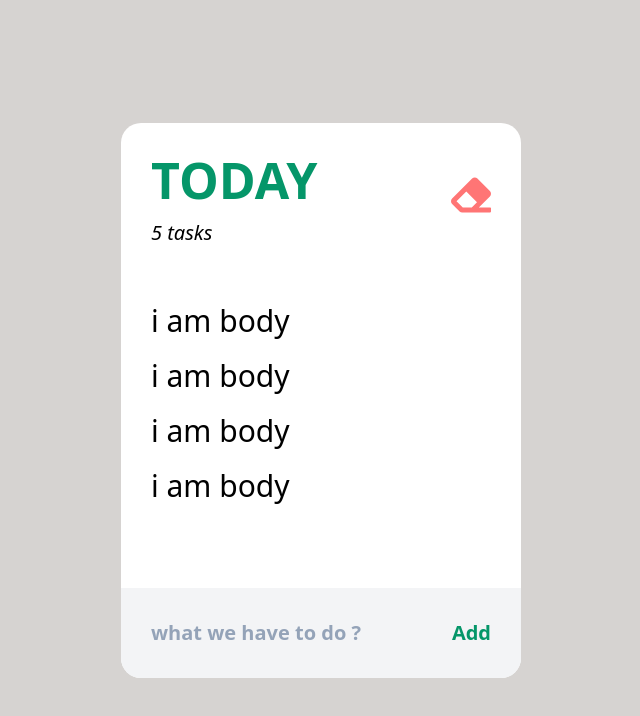
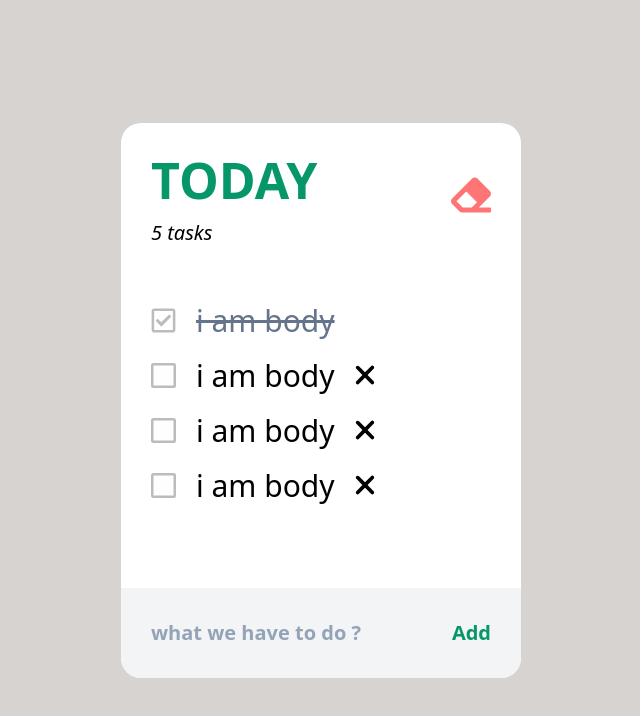
Before and after one commit to caption01/simplesat-assignment, a React (Vite) app in the folder app/: page / in a window 1280 px wide. Shown: the top 716 px of the page, without its empty margins (319-959 px from the left). Built offline with nearby package versions, Linux system fonts and the light colour scheme.

Commit message:
create TodoItem

```diff
--- a/app/src/components/Base/Icon/asset.jsx
+++ b/app/src/components/Base/Icon/asset.jsx
@@ -1,6 +1,6 @@
 const getSize = (size) => `${size}rem`;
 
-export const Eraser = ({ size = 24, color = '#FF7575' }) => {
+export const Eraser = ({ size = 24, color = '#FF7575', ...props }) => {
   let remSize = getSize(size);
   return (
     <svg
@@ -8,6 +8,7 @@ export const Eraser = ({ size = 24, color = '#FF7575' }) => {
       height={remSize}
       viewBox="0 0 19 17"
       xmlns="http://www.w3.org/2000/svg"
+      {...props}
     >
       <path
         d="M18.4783 9.16578C19.1739 8.47017 19.1739 7.34234 18.4783 6.64673L12.5408 0.709225C11.8452 0.0136101 10.7174 0.013573 10.0217 0.709225L0.521681 10.2092C-0.173934 10.9048 -0.173934 12.0327 0.521681 12.7283L4.08418 16.2908C4.41825 16.6248 4.87132 16.8125 5.34375 16.8125H18.5547C18.8006 16.8125 19 16.6131 19 16.3672V14.8828C19 14.6369 18.8006 14.4375 18.5547 14.4375H13.2066L18.4783 9.16578ZM7.24798 6.84174L12.3458 11.9396L9.84783 14.4375H5.58971L2.62096 11.4688L7.24798 6.84174Z"
@@ -17,7 +18,7 @@ export const Eraser = ({ size = 24, color = '#FF7575' }) => {
   );
 };
 
-export const Cross = ({ size = 24, color = 'black' }) => {
+export const Cross = ({ size = 24, color = 'black', ...props }) => {
   let remSize = getSize(size);
   return (
     <svg
@@ -25,6 +26,7 @@ export const Cross = ({ size = 24, color = 'black' }) => {
       height={remSize}
       viewBox="0 0 11 12"
       xmlns="http://www.w3.org/2000/svg"
+      {...props}
     >
       <path
         d="M0.323125 9.70547C-0.106563 10.1449 -0.106563 10.8568 0.323125 11.2963C0.536249 11.516 0.818125 11.625 1.1 11.625C1.38188 11.625 1.66306 11.5151 1.87756 11.2954L5.5 7.59258L9.12209 11.2945C9.33694 11.516 9.61847 11.625 9.9 11.625C10.1815 11.625 10.4627 11.516 10.6777 11.2945C11.1074 10.8551 11.1074 10.1432 10.6777 9.70371L7.05461 5.99825L10.6777 2.29453C11.1074 1.85508 11.1074 1.14317 10.6777 0.703713C10.248 0.264259 9.55195 0.264259 9.12227 0.703713L5.5 4.41094L1.87687 0.70547C1.44719 0.266017 0.751094 0.266017 0.321406 0.70547C-0.108281 1.14492 -0.108281 1.85684 0.321406 2.29629L3.94453 6.00176L0.323125 9.70547Z"
@@ -33,3 +35,49 @@ export const Cross = ({ size = 24, color = 'black' }) => {
     </svg>
   );
 };
+
+export const Check = ({ size = 24, color = '#BCBCBC', ...props }) => {
+  let remSize = getSize(size);
+
+  return (
+    <svg
+      width={remSize}
+      height={remSize}
+      viewBox="0 0 19 20"
+      fill="none"
+      xmlns="http://www.w3.org/2000/svg"
+      {...props}
+    >
+      <path
+        d="M16.9643 0.375H2.03571C0.911406 0.375 0 1.2984 0 2.4375V17.5625C0 18.7016 0.911406 19.625 2.03571 19.625H16.9643C18.0886 19.625 19 18.7016 19 17.5625V2.4375C19 1.2984 18.0886 0.375 16.9643 0.375ZM16.9643 17.5625H2.03571V2.4375H16.9643V17.5625ZM15.4433 7.17592L8.12364 14.5323C7.9241 14.7329 7.60187 14.7316 7.40393 14.5294L3.55385 10.5971C3.35592 10.3949 3.35719 10.0684 3.55677 9.86787L4.5203 8.89953C4.71985 8.69899 5.04208 8.70028 5.24001 8.90249L7.77583 11.4925L13.7707 5.46761C13.9702 5.26708 14.2925 5.26837 14.4904 5.47054L15.4462 6.4467C15.6441 6.64891 15.6428 6.97539 15.4433 7.17592Z"
+        fill={color}
+      />
+    </svg>
+  );
+};
+
+export const Uncheck = ({ size = 24, color = '#BCBCBC', ...props }) => {
+  let remSize = getSize(size);
+
+  return (
+    <svg
+      width={remSize}
+      height={remSize}
+      viewBox="0 0 20 20"
+      fill="none"
+      xmlns="http://www.w3.org/2000/svg"
+      {...props}
+    >
+      <rect
+        x="1"
+        y="1"
+        width="18"
+        height="18"
+        rx="1"
+        fill="#FFFEFE"
+        stroke={color}
+        stroke-width="2"
+      />
+    </svg>
+  );
+};
--- a/app/src/components/Base/Icon/index.jsx
+++ b/app/src/components/Base/Icon/index.jsx
@@ -1,10 +1,12 @@
 import React from 'react';
 
-import { Eraser, Cross } from './asset';
+import { Eraser, Cross, Check, Uncheck } from './asset';
 
 const asset = {
   eraser: Eraser,
   cross: Cross,
+  check: Check,
+  uncheck: Uncheck,
 };
 
 const Icon = ({ name, size, ...props }) => {
--- a/app/src/components/Base/Text/index.jsx
+++ b/app/src/components/Base/Text/index.jsx
@@ -5,6 +5,7 @@ const StyledDiv = tw.div`
   ${(p) => p.$size}
   ${(p) => p.$bold && 'font-bold'}
   ${(p) => p.$italic && 'italic'}
+  ${(p) => p.$lineThrough && 'line-through'}
 `;
 
 const Text = ({
@@ -12,6 +13,7 @@ const Text = ({
   size = 'text-[2rem]',
   bold = false,
   italic = false,
+  lineThrough = false,
   ...props
 }) => {
   return (
@@ -20,6 +22,7 @@ const Text = ({
       $size={size}
       $bold={bold}
       $italic={italic}
+      $lineThrough={lineThrough}
       {...props}
     />
   );
--- a/app/src/components/TodoCard/index.jsx
+++ b/app/src/components/TodoCard/index.jsx
@@ -1,3 +1,5 @@
+import { useState } from 'react';
+
 import { Card, Icon, Text } from '../Base';
 
 const TodoHeader = () => {
@@ -27,10 +29,38 @@ const TodoFooter = () => {
   );
 };
 
-const TodoItem = () => {
+const TodoItem = ({ done }) => {
+  const [isDone, setIsDone] = useState(done);
+
+  const onCheck = () => setIsDone(!isDone);
+
+  const onRemove = () => {
+    console.log('remove !');
+  };
+
+  const icon = isDone ? 'check' : 'uncheck';
+  const color = isDone && 'text-slate-500';
+  const lineThrough = !!isDone;
+
   return (
-    <div className="mb-[1rem]">
-      <Text size="text-[3rem]">i am body</Text>
+    <div className="mb-[1rem] flex justify-start items-center">
+      <Icon
+        className="mr-[2rem] cursor-pointer"
+        name={icon}
+        size={2.5}
+        onClick={onCheck}
+      />
+      <Text size="text-[3rem]" lineThrough={lineThrough} color={color}>
+        i am body
+      </Text>
+      {!isDone && (
+        <Icon
+          className="ml-[2rem] cursor-pointer"
+          name="cross"
+          size={2}
+          onClick={onRemove}
+        />
+      )}
     </div>
   );
 };
@@ -38,7 +68,7 @@ const TodoItem = () => {
 const TodoCard = () => {
   return (
     <Card header={() => <TodoHeader />} footer={() => <TodoFooter />}>
-      <TodoItem />
+      <TodoItem done />
       <TodoItem />
       <TodoItem />
       <TodoItem />
```
Also changed, not shown: app/src/assets/check.svg (added), app/src/assets/uncheck.svg (added).
